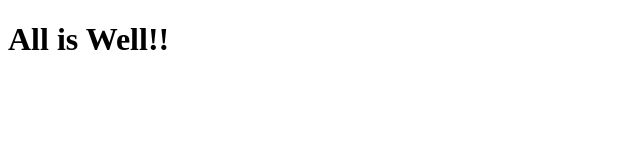
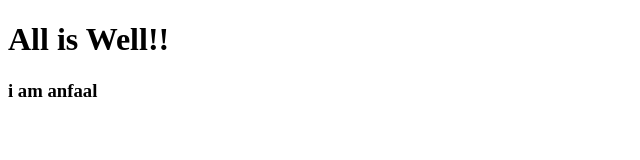
Before and after one commit to anfaalnazar/lms, a plain HTML site: page practicegit.html in a window 1280 px wide. Shown: the whole page, without its empty margins (0-640 px from the left). Drawn offline with Linux system fonts and the light colour scheme.

Commit message:
second file modified

```diff
--- a/practicegit.html
+++ b/practicegit.html
@@ -10,5 +10,6 @@
     <h1>
         All is Well!!
     </h1>
+    <h3>i am anfaal</h3>
 </body>
 </html>
```
